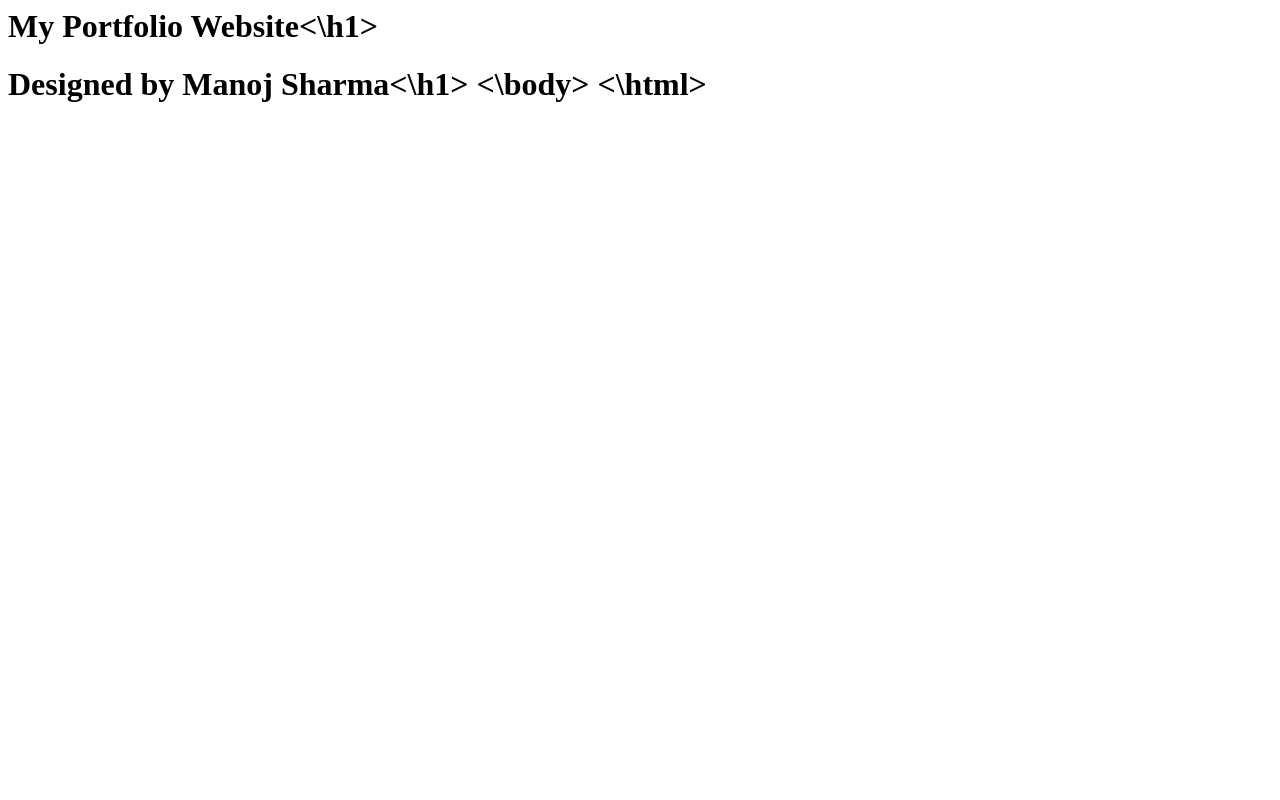
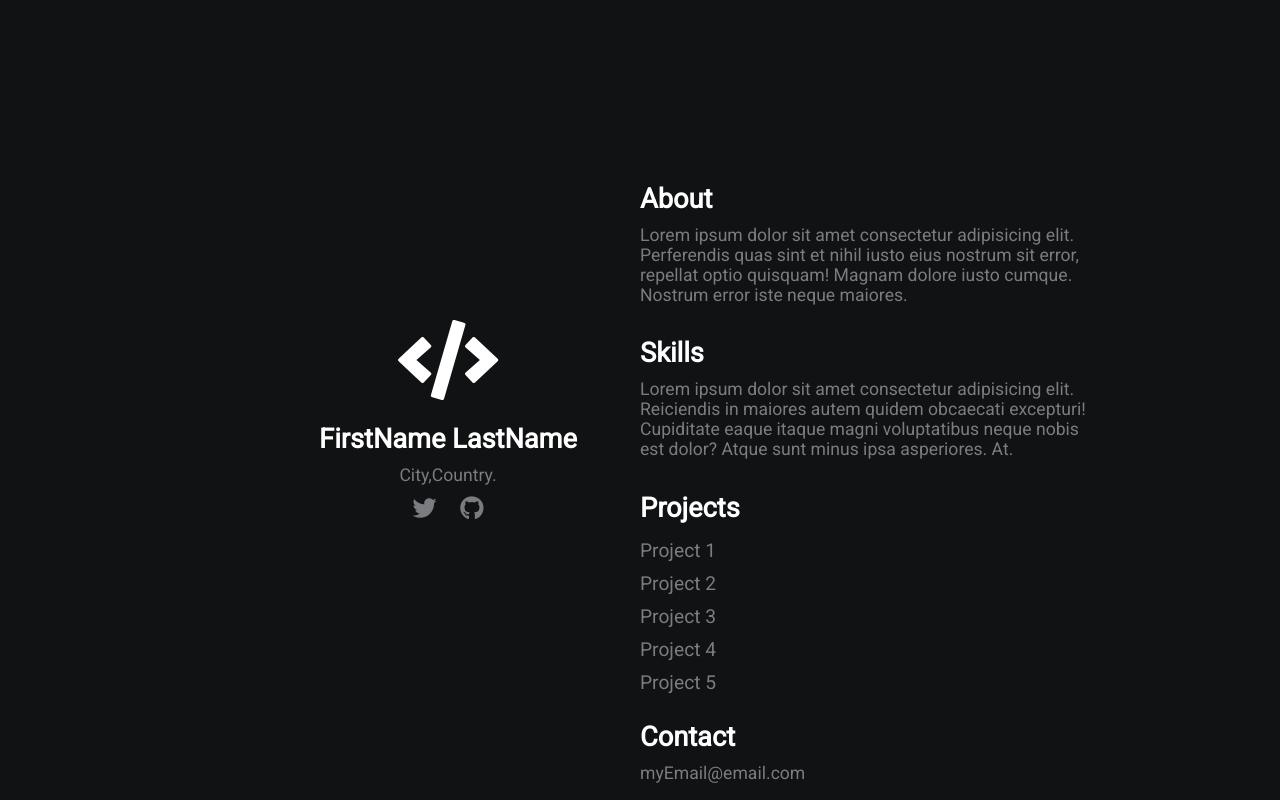
Before and after one commit to sam4410/webHostingGCLOUD, a plain HTML site: page public/index.html in a window 1280 px wide. Drawn offline with Linux system fonts and the light colour scheme.

Commit message:
added style css and modified HTML

```diff
--- a/public/index.html
+++ b/public/index.html
@@ -1,6 +1,36 @@
-<html>
+<!DOCTYPE html>
+<html lang="en">
+<head>
+    <meta charset="UTF-8">
+    <meta name="viewport" content="width=device-width, initial-scale=1.0">
+    <meta http-equiv="X-UA-Compatible" content="ie=edge">
+    <link rel="stylesheet" href="https://use.fontawesome.com/releases/v5.4.1/css/all.css" integrity="sha384-5sAR7xN1Nv6T6+dT2mhtzEpVJvfS3NScPQTrOxhwjIuvcA67KV2R5Jz6kr4abQsz" crossorigin="anonymous">
+    <link rel="stylesheet" href="/style.css">
+    <title>Your Profile</title>
+</head>
 <body>
-   <h1>My Portfolio Website<\h1>
-   <h1>Designed by Manoj Sharma<\h1>
-<\body>
-<\html>
+    <div class="grid-2">
+        <div class="section-1">
+            <i class="fas fa-code fa-5x white"></i>
+            <h2>FirstName LastName</h2>
+            <p>City,Country.</p>
+            <a href="#"><i class="fab fa-twitter"></i></a>
+            <a href="#"><i class="fab fa-github"></i></a>
+        </div>
+        <div class="section-2">
+            <h2>About</h2>
+            <p>Lorem ipsum dolor sit amet consectetur adipisicing elit. Perferendis quas sint et nihil iusto eius nostrum sit error, repellat optio quisquam! Magnam dolore iusto cumque. Nostrum error iste neque maiores.</p>
+            <h2>Skills</h2>
+            <p>Lorem ipsum dolor sit amet consectetur adipisicing elit. Reiciendis in maiores autem quidem obcaecati excepturi! Cupiditate eaque itaque magni voluptatibus neque nobis est dolor? Atque sunt minus ipsa asperiores. At.</p>
+            <h2>Projects</h2>
+            <a href="#">Project 1</a>
+            <a href="#">Project 2</a>
+            <a href="#">Project 3</a>
+            <a href="#">Project 4</a>
+            <a href="#">Project 5</a>
+            <h2>Contact</h2>
+            <p>myEmail@email.com</p>
+        </div>
+    </div>
+</body>
+</html>
--- /dev/null
+++ b/public/style.css
@@ -0,0 +1,105 @@
+/* global */
+@import url('https://fonts.googleapis.com/css?family=Roboto');
+
+.grid-2{
+    display: grid;
+    grid-template-columns: repeat(2,1fr);
+}
+
+body{
+    margin: 0;
+    padding: 0;
+    font-family: 'Roboto', sans-serif;
+    background-color: #101214;
+    color: #7A7C80;
+
+}
+
+h2,.white{
+    color: #fff;
+}
+
+a{
+    color: #7A7C80;
+    text-decoration: none;
+}
+/* section 1 */
+.section-1{
+    padding-top: 40vh;
+    padding-left: 20vw;
+    text-align: center;
+}
+
+.section-1 p{
+    font-size: 1.1rem;
+    padding-bottom: 10px;
+    margin:0;
+}
+
+.section-1 h2{
+    font-size: 1.7rem;
+    margin-bottom: 10px;
+}
+
+.section-1 a{
+    font-size: 1.5rem;
+    padding: 10px;
+}
+/* section 2 */
+.section-2{
+    padding-top: 20vh;
+    width: 70%;
+}
+
+.section-2 h2{
+    font-size: 1.7rem;
+    margin-bottom: 10px;
+}
+
+.section-2 p{
+    font-size: 1.1rem;
+    padding-bottom: 10px;
+    margin:0;
+}
+
+.section-2 a{
+    display: block;
+    padding: 5px;
+    font-size: 1.2rem;
+    padding-left: 0;
+    width: 100px;
+}
+/* animations / utilities */
+.section-2 a:hover{
+    font-size: 1.3rem;
+    color: #fff;
+    cursor: pointer;
+    transition: 0.2s;
+}
+
+.section-1 a:hover{
+    color: #fff;
+    cursor: pointer;
+    transition: 0.3s;
+}
+
+.white:hover{
+    position: relative;
+    padding-left: 10px;
+}
+
+/* media queres */
+@media(max-width:780px){
+    .grid-2{
+        grid-template-columns: 1fr;
+    }
+    .section-1{
+        padding:0;
+        padding-top: 5rem;
+    }
+    .section-2{
+        padding: 0;
+        padding-left: 1.5rem;
+        padding-top: 2rem;
+    }
+}
```
